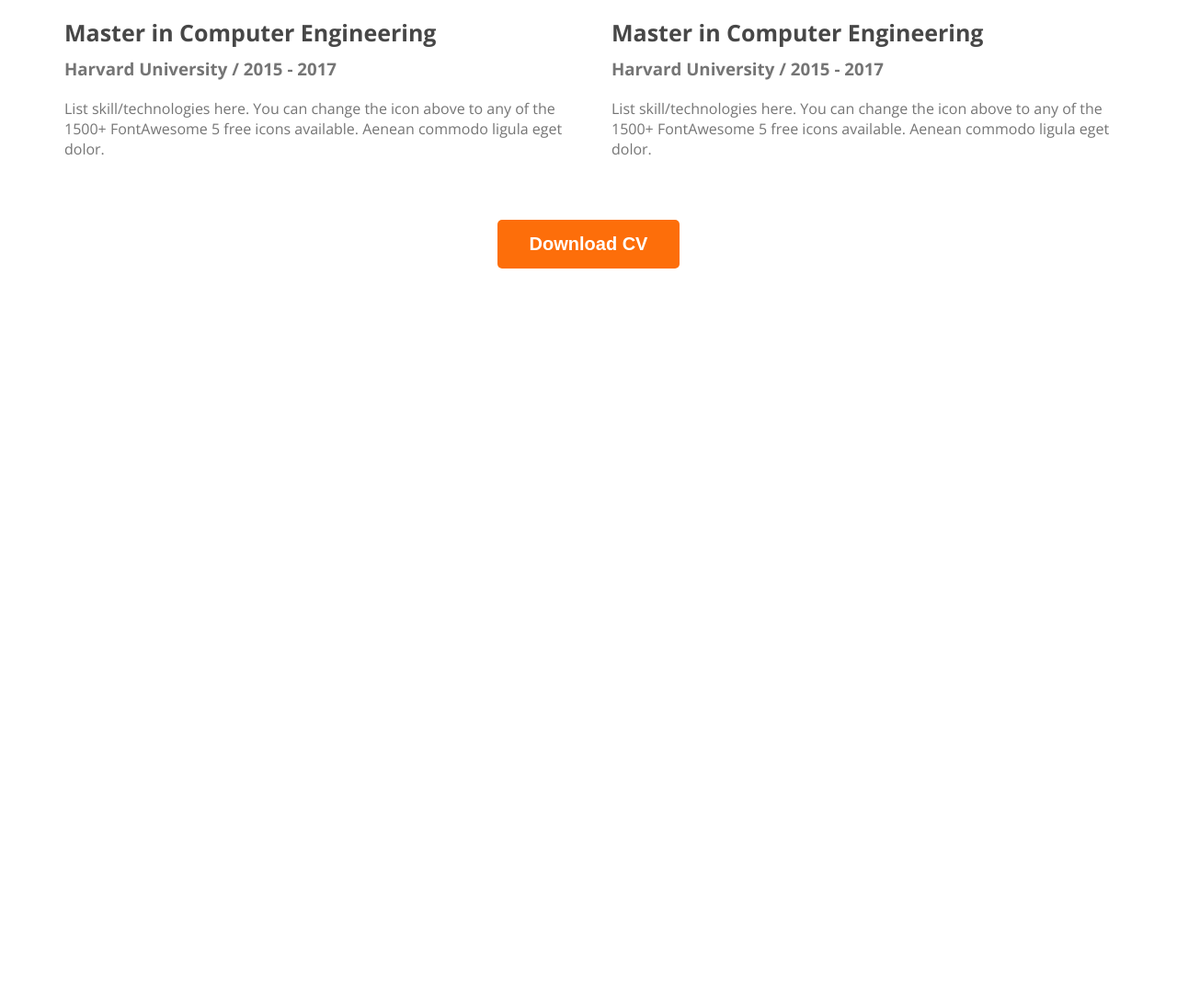
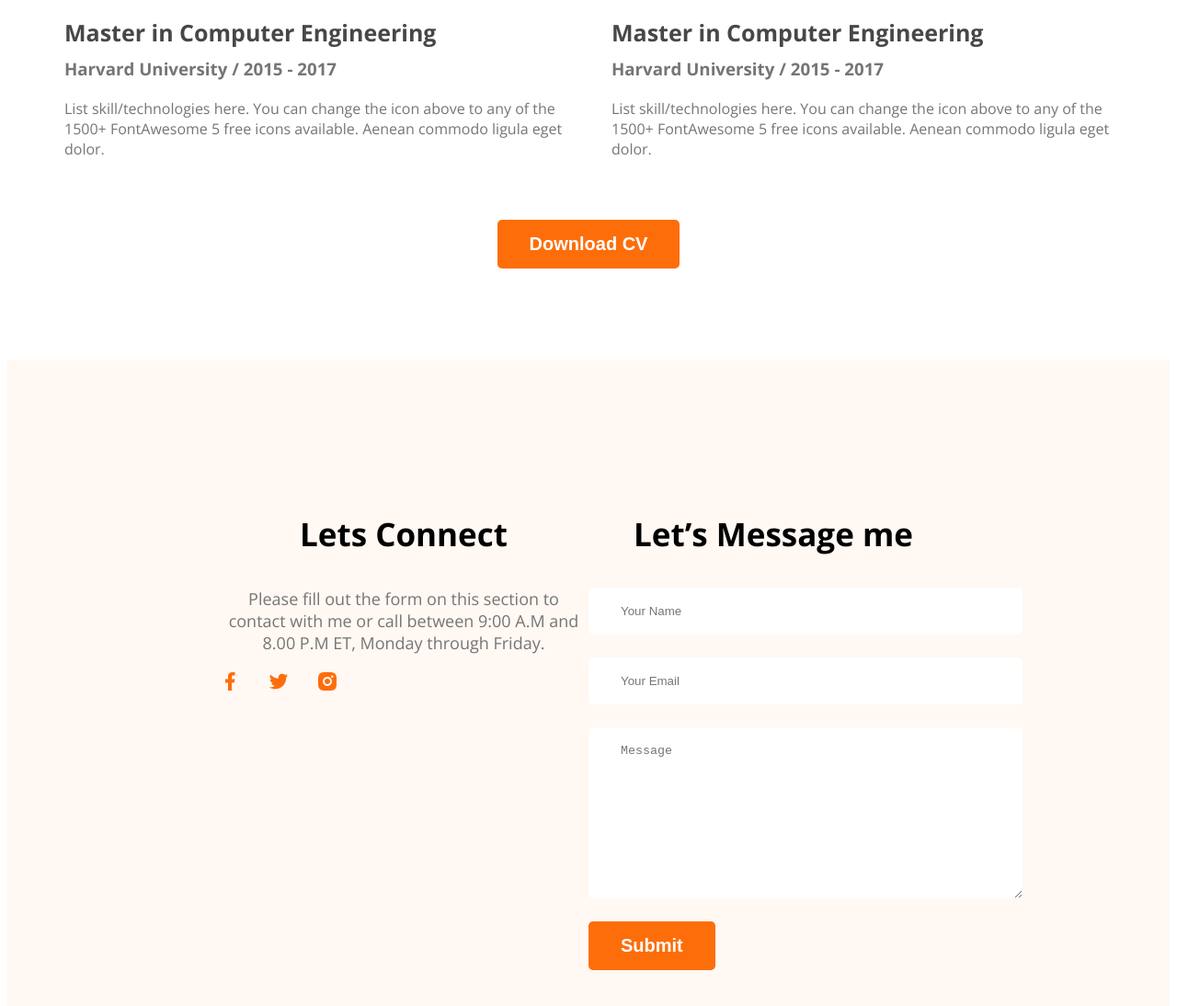
Before and after one commit to SKN178/web-developer-portfolio, a plain HTML site: page index.html in a window 1280 px wide. Shown: the part 2902-3996 px from the top of the page at 92% size. Before the commit the page ends 3202 px from the top, so only its background shows below. Drawn offline with nearby package versions, Linux system fonts and the light colour scheme.

Commit message:
finished footer section

```diff
--- a/index.html
+++ b/index.html
@@ -147,7 +147,24 @@
        </section>
     </main>
     <footer>
-
+        <div class="footer-column">
+            <h3 class="section-title">Lets Connect</h3>
+            <p class="section-description">Please fill out the form on this section to contact with me or call between 9:00 A.M and 8.00 P.M ET, Monday through Friday.</p>
+            <div class="social-links">
+                <a href=""><img src="images/icons/facebook.png" alt=""></a>
+                <a href=""><img src="images/icons/twitter.png" alt=""></a>
+                <a href=""><img src="images/icons/insta.png" alt=""></a>
+            </div>
+        </div>
+        <div class="footer-column">
+            <h3 class="section-title">Let’s Message me</h3>
+            <form class="contact" action="">
+                <input type="text"placeholder="Your Name">
+                <input type="email" name=""placeholder="Your Email" id="">
+                <textarea name="" placeholder="Message" id="" cols="30" rows="10"></textarea>
+                <input class="btn-primary" type="submit" value="Submit">
+            </form>
+        </div>
     </footer>
 </body>
 </html>
--- a/styles/portfolio.css
+++ b/styles/portfolio.css
@@ -182,3 +182,29 @@ main section {
     text-align: center;
     margin-top: 50px;
 }
+
+/* footer style */
+footer{
+    display: flex;
+    background: #FFF8F3;
+    margin-top: 100px;
+    padding: 130px 230px;
+}
+.footer-column{
+    width: 50%;
+}
+
+.social-links a{
+    margin-right: 25px;
+}
+
+.contact input[type="text"], .contact input[type="email"], textarea{
+    display: block;
+    margin-bottom: 25px;
+    padding: 18px 35px;
+    color:  #757575;
+    border-radius: 5px;
+background: #FFF;
+border: 0;
+width: 100%;
+}
```
